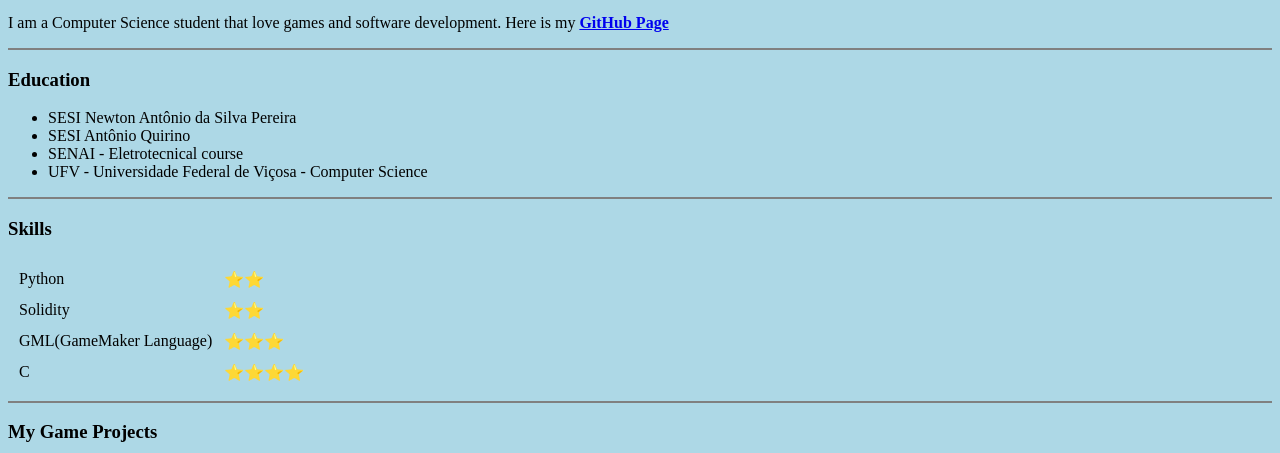
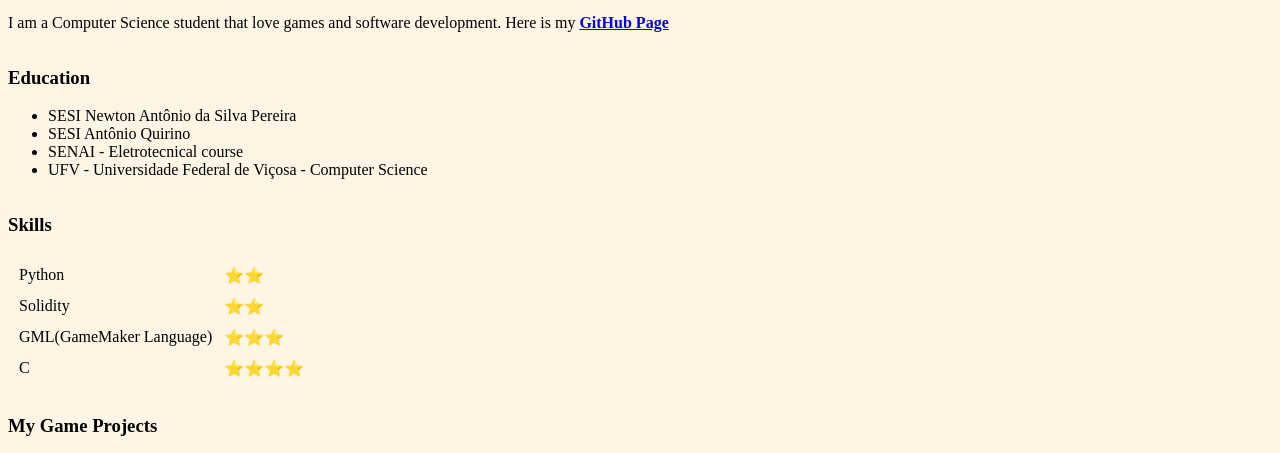
Before and after one commit to Vith-MCB/Web-Dev, a plain HTML site: page CSS/CSS Personal Site/Personal Site/index.html in a window 1280 px wide. Shown: the part 340-793 px from the top of the page. Drawn offline with Linux system fonts and the light colour scheme.

Commit message:
updating personal site

```diff
--- a/CSS/CSS Personal Site/Personal Site/index.html
+++ b/CSS/CSS Personal Site/Personal Site/index.html
@@ -4,9 +4,20 @@
 <head>
   <meta charset="utf-8">
   <title>Vitor's Personal Site</title>
+
+  <style>
+    body{
+      background-color: #FFF5E4;
+    }
+
+    hr{
+      border-style:none;
+      background-color: #850E35;
+    }
+  </style>
 </head>
 
-<body style="background-color: lightBlue">
+<body>
   <img src="VitorRibeiro.png" alt="Vitor profile picture" />
   <h1>Vitor Ribeiro Lacerda</h1>
   <p>
@@ -16,7 +27,7 @@
     I am a Computer Science student that love games and software development. Here is my <strong><a href="https://github.com/Vith-MCB">GitHub Page</a></strong>
   </p>
 
-  <hr color = "grey">
+  <hr>
 
   <h3>Education</h3>
   <ul>
@@ -26,7 +37,7 @@
     <li>UFV - Universidade Federal de Viçosa - Computer Science</li>
   </ul>
 
-  <hr color = "grey">
+  <hr>
 
   </table>
     <h3>Skills</h3>
@@ -51,7 +62,7 @@
     </tbody>
   </table>
 
-  <hr color = "grey">
+  <hr>
 
   <h3>My Game Projects</h3>
   <table cellspacing = "10">
@@ -81,7 +92,7 @@
     </tbody>
   </table>
 
-  <hr color = "grey">
+  <hr>
 
   <p><a href="hobbies.html"> My Hobbies</a></p>
   <p><a href="contact.html">Contact me</a></p>
```
